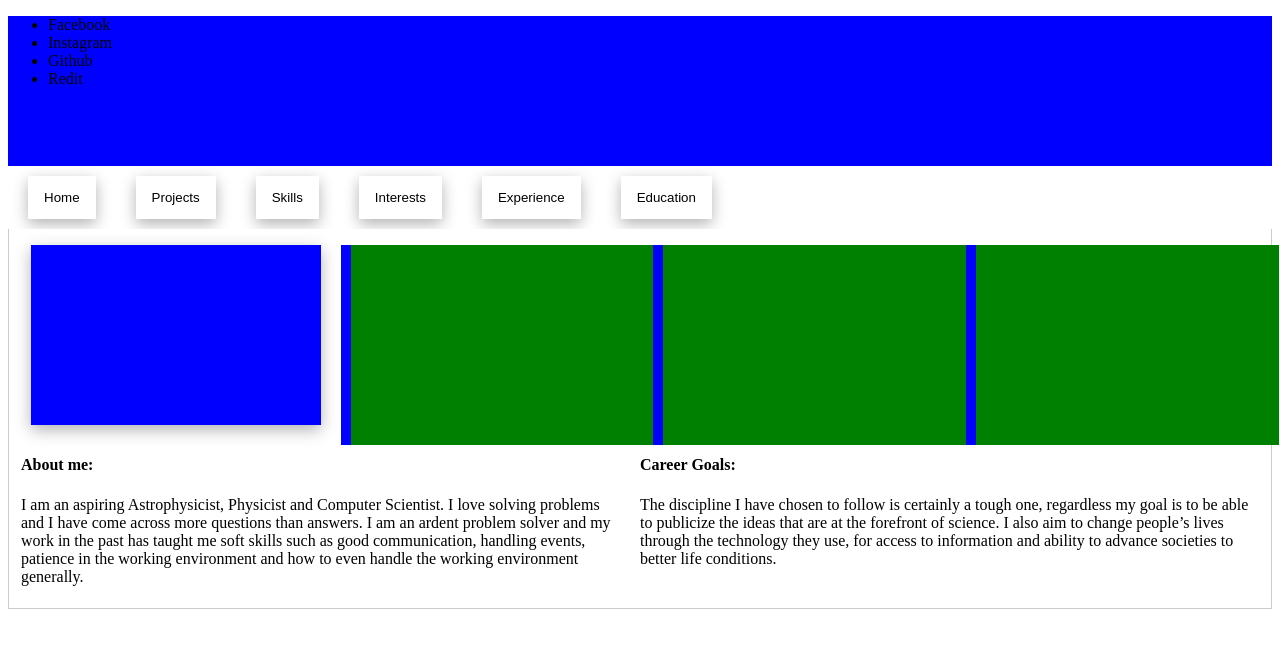
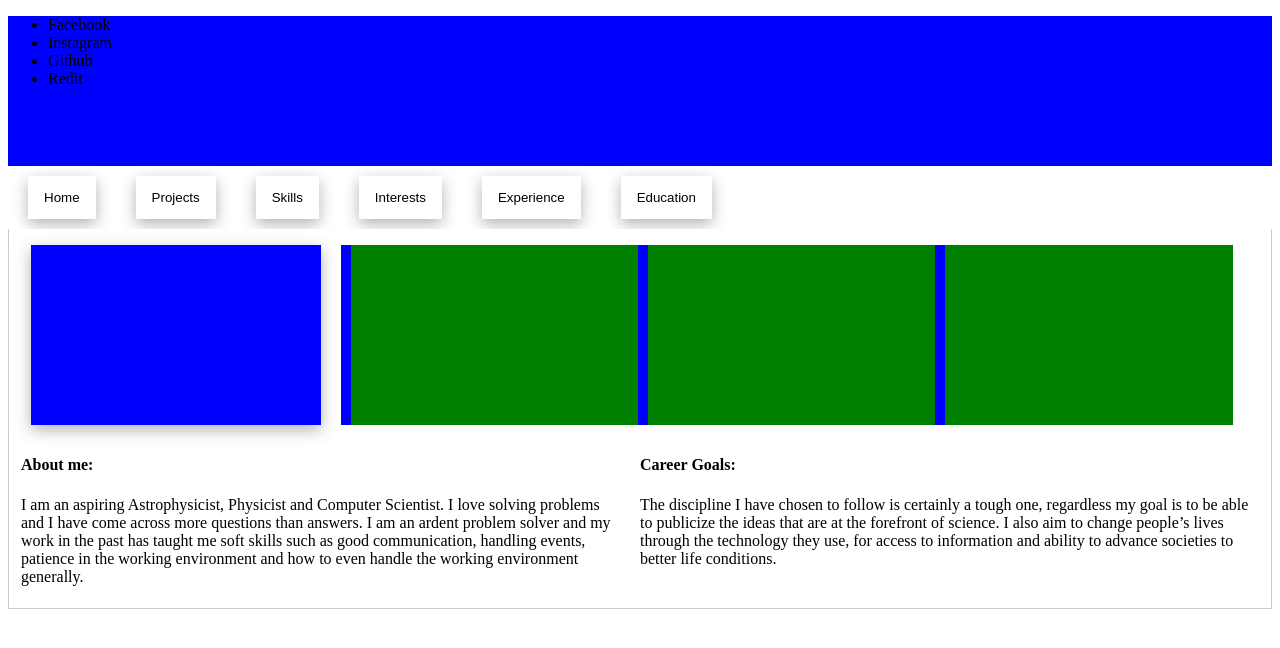
Before and after one commit to skydeamon/skydeamon.github.io, a PHP site: page / in a window 1280 px wide. Shown: the top 648 px of the page. Run offline with PHP 8.4, Linux system fonts and the light colour scheme.

Commit message:
fix slideshow space

```diff
--- a/css/main.css
+++ b/css/main.css
@@ -88,8 +88,8 @@
 }
 
 .row {
-    width: 100%;
-    height: 100%;
+    width: 95%;
+    height: 90%;
     display: grid;
     grid-template-columns: 1fr 1fr 1fr;
     grid-gap: 10px;
```
